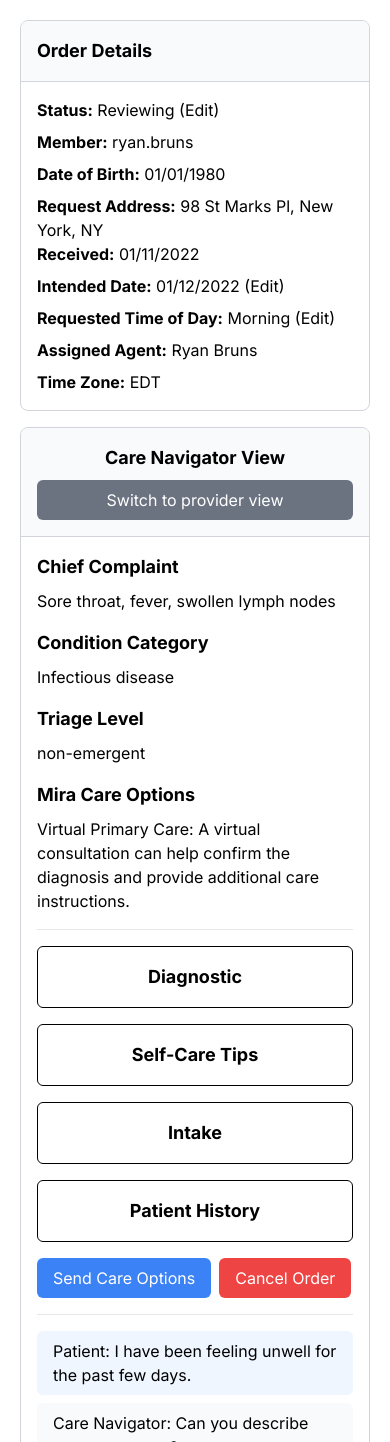
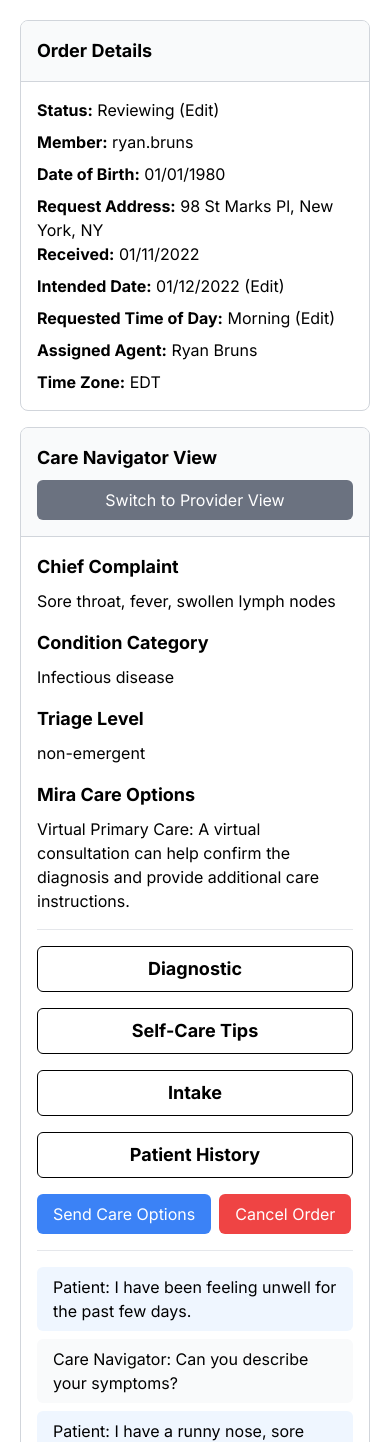
Before and after one commit to eduramme/order-page-project, a Next.js app: page /order in a window 390 px wide. Shown: the top 1442 px of the page. Built offline with nearby package versions, Linux system fonts and the light colour scheme.

Commit message:
refactor: add try / catch and loading logic to Order Section

```diff
--- a/components/molecules/OrderInfoButton.tsx
+++ b/components/molecules/OrderInfoButton.tsx
@@ -11,7 +11,7 @@ export const OrderInfoButton = ({
 }: OrderInfoButtonProps) => (
   <button
     onClick={onClick}
-    className={`flex font-bold text-lg hover:bg-gray-50 transition-colors duration-200 p-4 items-center justify-center w-full rounded-md border ${
+    className={`flex font-bold text-lg hover:bg-gray-50 transition-colors duration-200 px-4 py-2 items-center justify-center w-full rounded-md border ${
       isActive ? "border-blue-500 text-blue-500" : "border-black"
     }`}
   >
--- a/components/organisms/OrderSection.tsx
+++ b/components/organisms/OrderSection.tsx
@@ -1,7 +1,6 @@
 "use client";
 
 import { useEffect, useState } from "react";
-
 import { OrderData } from "@/types";
 import { ChatComponent } from "../molecules";
 import { CareNavigatorViewContent, ProviderViewContent } from "./";
@@ -14,32 +13,43 @@ enum ViewType {
 export const OrderSection = () => {
   const [orderData, setOrderData] = useState<OrderData | null>(null);
   const [viewType, setViewType] = useState(ViewType.CareNavigator);
+  const [isLoading, setIsLoading] = useState(true);
 
   useEffect(() => {
-    const fetchData = async () => {
-      const response = await fetch("/api/order");
-      const result: OrderData = await response.json();
-      setOrderData(result);
+    const fetchOrderData = async () => {
+      try {
+        const response = await fetch("/api/order");
+        const result: OrderData = await response.json();
+        setOrderData(result);
+      } catch (error) {
+        console.error("Failed to fetch order data:", error);
+      } finally {
+        setIsLoading(false);
+      }
     };
 
-    fetchData();
+    fetchOrderData();
   }, []);
 
   const handleSwitchView = () => {
-    if (viewType === ViewType.CareNavigator) {
-      setViewType(ViewType.Provider);
-    } else {
-      setViewType(ViewType.CareNavigator);
-    }
+    setViewType((prevViewType) =>
+      prevViewType === ViewType.CareNavigator
+        ? ViewType.Provider
+        : ViewType.CareNavigator
+    );
   };
 
+  if (isLoading) {
+    return <h1>Loading...</h1>;
+  }
+
   if (!orderData) {
-    return <h1>Loading...</h1>;
+    return <h1>Failed to load order data</h1>;
   }
 
   return (
     <div className="w-full rounded-[8px] overflow-hidden border border-gray-300">
-      <div className="p-4 flex flex-col gap-2 sm:flex-row border-b border-gray-300 bg-gray-50 items-center justify-between">
+      <div className="p-4 flex flex-col gap-2 sm:flex-row border-b border-gray-300 bg-gray-50 items-start sm:items-center justify-between">
         <h3 className="text-lg font-bold">
           {viewType === ViewType.CareNavigator
             ? "Care Navigator View"
@@ -50,8 +60,8 @@ export const OrderSection = () => {
           className="px-4 py-2 w-full sm:w-auto text-white bg-gray-500 hover:bg-gray-600 transition-colors duration-300 rounded-md"
         >
           Switch to{" "}
-          {viewType === ViewType.CareNavigator ? "provider" : "care navigator"}{" "}
-          view
+          {viewType === ViewType.CareNavigator ? "Provider" : "Care Navigator"}{" "}
+          View
         </button>
       </div>
       <div className="p-4 flex flex-col gap-4">
```
